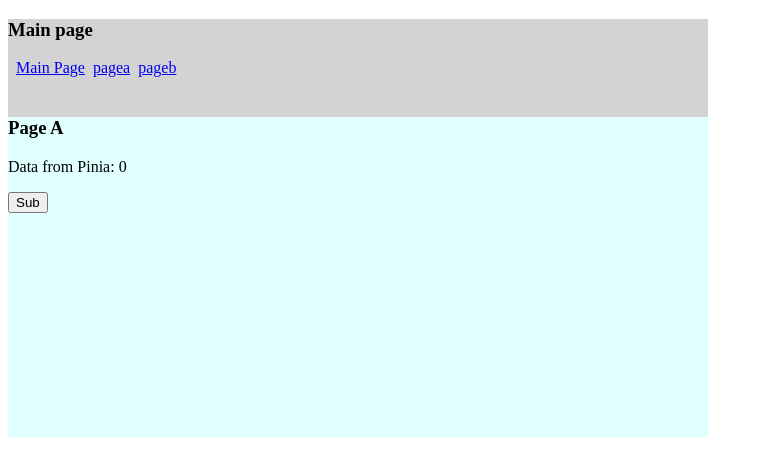
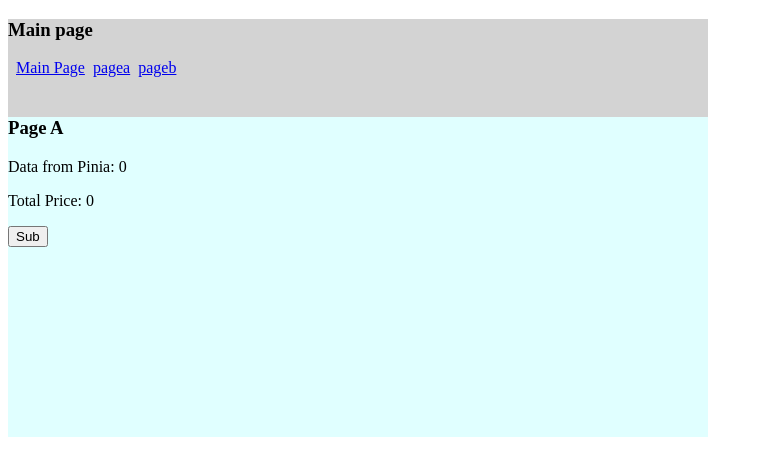
Before and after one commit to CooCoders/Co-Learning, a Vue app in the folder Vite+Vue3/vue3-review/: page /pagea in a window 1280 px wide. Shown: the top 476 px of the page, without its empty margins (0-763 px from the left). Built offline with nearby package versions, Linux system fonts and the light colour scheme.

Commit message:
pinia computed prop

```diff
--- a/Vite+Vue3/vue3-review/src/components/Pagea.vue
+++ b/Vite+Vue3/vue3-review/src/components/Pagea.vue
@@ -4,7 +4,8 @@
     <h3>Page A</h3>
 
     <p>Data from Pinia: {{ counterStore.count }}</p>
-    <button @click="counterStore.sub()">Sub</button>
+    <p>Total Price: {{ counterStore.getPrice }}</p>
+    <button @click="counterStore.sub">Sub</button>
   </div>
 </template>
 
--- a/Vite+Vue3/vue3-review/src/components/Pageb.vue
+++ b/Vite+Vue3/vue3-review/src/components/Pageb.vue
@@ -2,7 +2,7 @@
   <div class="b-container">
     <h3>Page B</h3>
     <p>Pinia data: {{ counterStore.count }}</p>
-    <button @click="counterStore.add()">Add</button>
+    <button @click="counterStore.add">Add</button>
   </div>
 </template>
 
--- a/Vite+Vue3/vue3-review/src/components/objStorage.js
+++ b/Vite+Vue3/vue3-review/src/components/objStorage.js
@@ -3,7 +3,8 @@ import {defineStore} from 'pinia'
 const useCounterStore = defineStore('counterStore',{
   state(){
     return{
-      count: 0
+      count: 0,
+      price: 10
     }
   },
   actions:{
@@ -13,6 +14,11 @@ const useCounterStore = defineStore('counterStore',{
     sub(){
       this.count--
     }
+  },
+  getters:{
+    getPrice(){
+      return this.count * this.price
+    }
   }
 })
 
```
